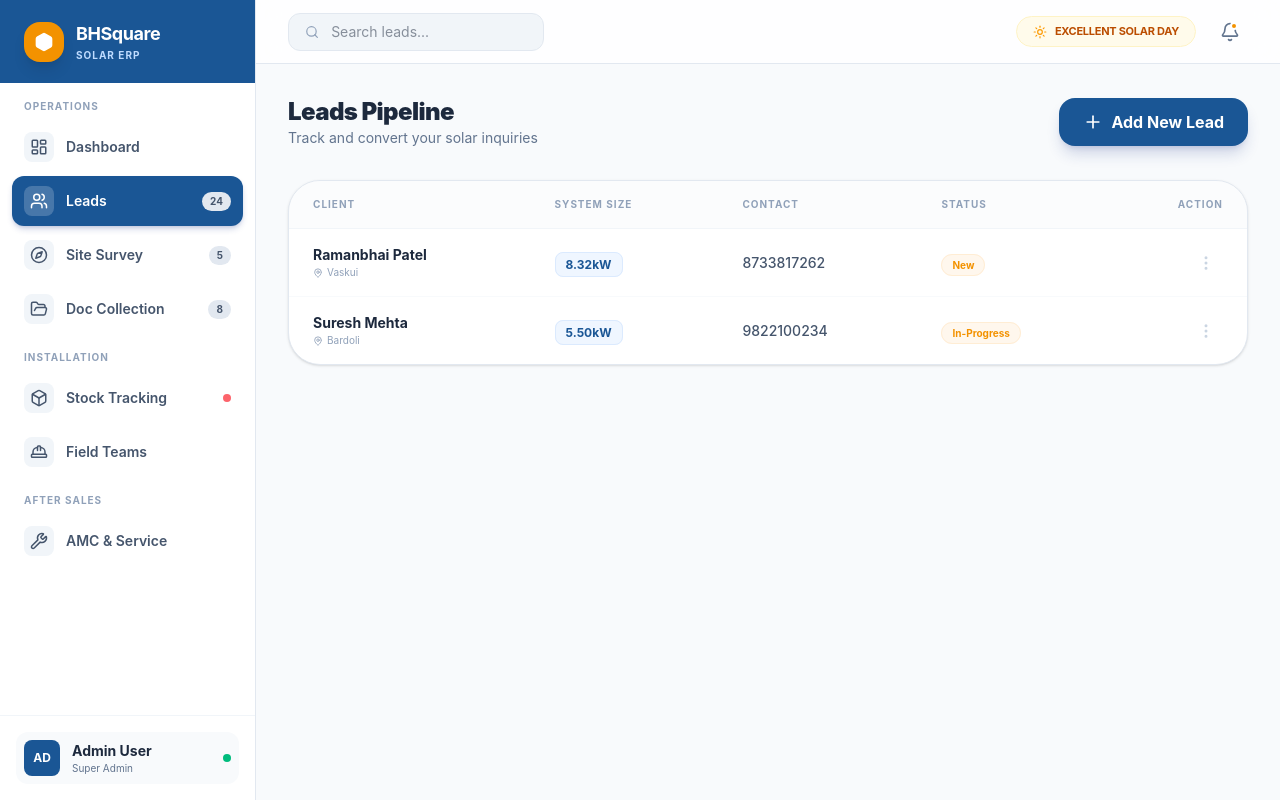
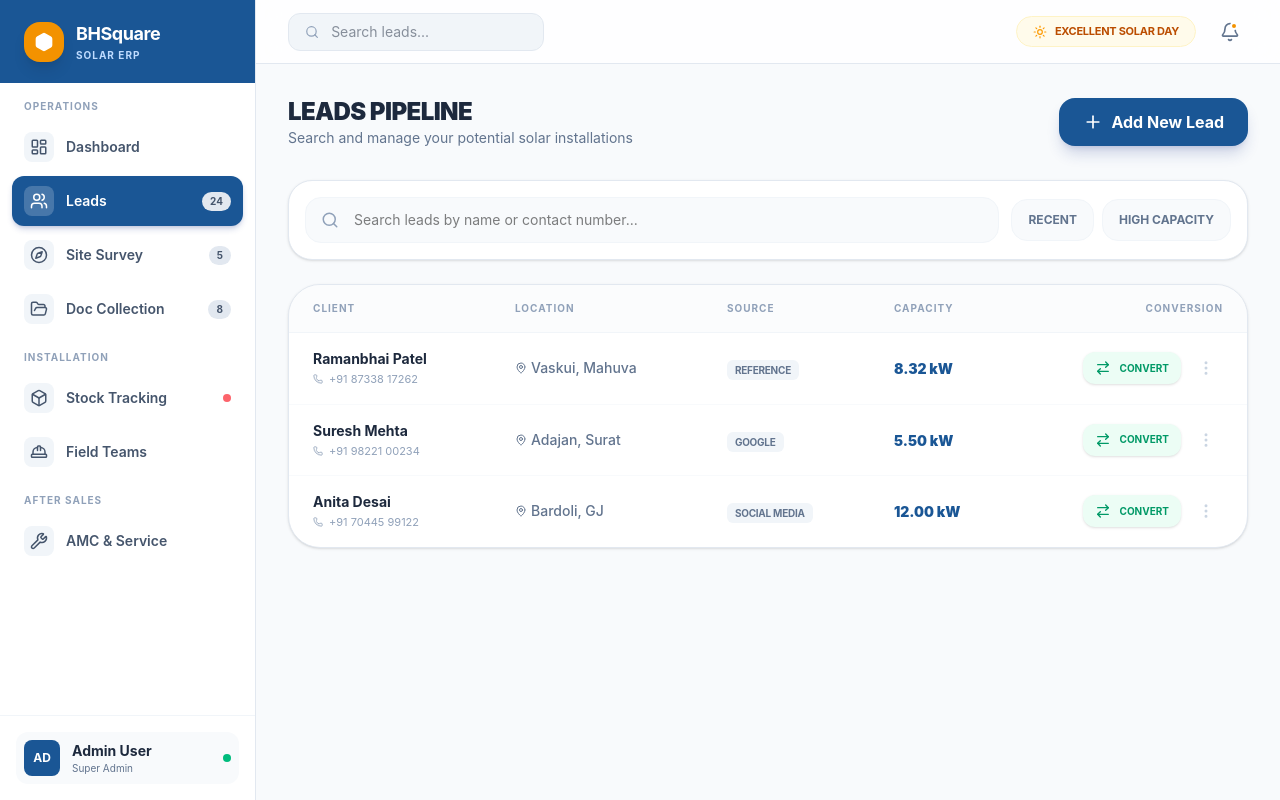
Before and after one commit to talha9847/BhSquareFrontend, a React (Vite) app: page /leads in a window 1280 px wide. Built offline with nearby package versions, Linux system fonts and the light colour scheme.

Commit message:
lead work

```diff
--- a/src/components/crm/Leads.jsx
+++ b/src/components/crm/Leads.jsx
@@ -1,155 +1,166 @@
+
 import React, { useState } from "react";
 import {
-  Users,
-  Plus,
-  Search,
-  Filter,
-  MoreVertical,
-  Phone,
-  MapPin,
-  X,
-  Calculator,
-  Bolt,
-  LayoutDashboard,
-  Compass,
-  FolderOpen,
-  Box,
-  HardHat,
-  Wrench,
-  Bell,
-  Menu,
-  Sun,
+  Users, Plus, MapPin, X, Calculator, MoreVertical,
+  Phone, Search, UserCheck, ArrowRightLeft, CheckCircle2
 } from "lucide-react";
 import Navbar from "./Navbar";
 import Sidebar from "./Sidebar";
 
-// --- SHARED COMPONENTS (Sidebar & Navbar) ---
-
-// --- MAIN LEADS PAGE ---
-
 const Leads = () => {
   const [sidebarOpen, setSidebarOpen] = useState(false);
   const [isModalOpen, setIsModalOpen] = useState(false);
+  const [searchQuery, setSearchQuery] = useState("");
 
-  // Capacity logic state
+  // Modal for Conversion
+  const [conversionModal, setConversionModal] = useState({ open: false, lead: null });
+
+  // Capacity logic
   const [plateWattage, setPlateWattage] = useState(550);
   const [quantity, setQuantity] = useState(10);
   const systemCapacity = (plateWattage * quantity) / 1000;
 
-  const dummyLeads = [
-    {
-      id: 1,
-      name: "Ramanbhai Patel",
-      contact: "8733817262",
-      location: "Vaskui",
-      capacity: "8.32kW",
-      source: "Reference",
-      status: "New",
-    },
-    {
-      id: 2,
-      name: "Suresh Mehta",
-      contact: "9822100234",
-      location: "Bardoli",
-      capacity: "5.50kW",
-      source: "Google",
-      status: "In-Progress",
-    },
-  ];
+  const [leads, setLeads] = useState([
+    { id: 1, name: "Ramanbhai Patel", number: "+91 87338 17262", address: "Vaskui, Mahuva", source: "Reference", capacity: "8.32 kW" },
+    { id: 2, name: "Suresh Mehta", number: "+91 98221 00234", address: "Adajan, Surat", source: "Google", capacity: "5.50 kW" },
+    { id: 3, name: "Anita Desai", number: "+91 70445 99122", address: "Bardoli, GJ", source: "Social Media", capacity: "12.00 kW" },
+  ]);
+
+  // Filter Logic
+  const filteredLeads = leads.filter(lead =>
+    lead.name.toLowerCase().includes(searchQuery.toLowerCase()) ||
+    lead.number.includes(searchQuery)
+  );
+
+  const handleConvert = (lead) => {
+    setConversionModal({ open: true, lead });
+  };
+
+  const confirmConversion = () => {
+    // Logic: Remove from leads, perhaps move to a "Customers" state/API call
+    setLeads(leads.filter(l => l.id !== conversionModal.lead.id));
+    setConversionModal({ open: false, lead: null });
+    alert("Lead converted to Customer successfully!");
+  };
 
   return (
     <div className="min-h-screen bg-slate-50 flex">
-      <Sidebar
-        isOpen={sidebarOpen}
-        toggleSidebar={() => setSidebarOpen(!sidebarOpen)}
-        activePage="Leads"
-      />
+      <Sidebar isOpen={sidebarOpen} toggleSidebar={() => setSidebarOpen(!sidebarOpen)} activePage="Leads" />
 
-      <div className="flex-1 lg:ml-64 flex flex-col">
+      <div className="flex-1 lg:ml-64 flex flex-col min-w-0">
         <Navbar toggleSidebar={() => setSidebarOpen(!sidebarOpen)} />
 
         <main className="p-4 lg:p-8">
-          {/* Page Header */}
           <div className="flex flex-col md:flex-row md:items-center justify-between gap-4 mb-8">
             <div>
-              <h1 className="text-2xl font-black text-slate-800 tracking-tight font-syne">
-                Leads Pipeline
-              </h1>
-              <p className="text-sm text-slate-500">
-                Track and convert your solar inquiries
-              </p>
+              <h1 className="text-2xl font-black text-slate-800 tracking-tight font-syne uppercase">Leads Pipeline</h1>
+              <p className="text-sm text-slate-500">Search and manage your potential solar installations</p>
             </div>
-            <button
-              onClick={() => setIsModalOpen(true)}
-              className="flex items-center justify-center gap-2 bg-[#1a5695] text-white px-6 py-3 rounded-2xl font-bold shadow-lg shadow-blue-900/20 hover:scale-[1.02] transition-all"
-            >
+            <button onClick={() => setIsModalOpen(true)} className="flex items-center justify-center gap-2 bg-[#1a5695] text-white px-6 py-3 rounded-2xl font-bold shadow-lg shadow-blue-900/20 hover:bg-[#15467a] transition-all active:scale-95">
               <Plus size={20} /> Add New Lead
             </button>
           </div>
 
-          {/* Table Container */}
+          {/* Search Bar UI */}
+          <div className="bg-white p-4 rounded-3xl border border-slate-200 mb-6 flex items-center gap-3 shadow-sm">
+            <div className="flex-1 relative">
+              <Search className="absolute left-4 top-1/2 -translate-y-1/2 text-slate-400" size={18} />
+              <input
+                type="text"
+                placeholder="Search leads by name or contact number..."
+                className="w-full pl-12 pr-4 py-3 bg-slate-50 border border-slate-100 rounded-2xl focus:bg-white focus:border-[#1a5695] outline-none transition-all text-sm"
+                value={searchQuery}
+                onChange={(e) => setSearchQuery(e.target.value)}
+              />
+            </div>
+            <div className="hidden md:flex gap-2">
+                <button className="px-4 py-3 bg-slate-50 text-slate-500 rounded-2xl font-bold text-xs border border-slate-100 hover:bg-slate-100 transition-colors uppercase">Recent</button>
+                <button className="px-4 py-3 bg-slate-50 text-slate-500 rounded-2xl font-bold text-xs border border-slate-100 hover:bg-slate-100 transition-colors uppercase">High Capacity</button>
+            </div>
+          </div>
+
           <div className="bg-white rounded-[32px] border border-slate-200 overflow-hidden shadow-sm">
+            <div className="overflow-x-auto">
               <table className="w-full text-left">
-              <thead className="bg-slate-50/50 border-b border-slate-100">
+                <thead className="bg-slate-50/50">
                   <tr>
-                  <th className="px-6 py-4 text-[10px] font-bold text-slate-400 uppercase tracking-widest">
-                    Client
-                  </th>
-                  <th className="px-6 py-4 text-[10px] font-bold text-slate-400 uppercase tracking-widest">
-                    System Size
-                  </th>
-                  <th className="px-6 py-4 text-[10px] font-bold text-slate-400 uppercase tracking-widest">
-                    Contact
-                  </th>
-                  <th className="px-6 py-4 text-[10px] font-bold text-slate-400 uppercase tracking-widest">
-                    Status
-                  </th>
-                  <th className="px-6 py-4 text-[10px] font-bold text-slate-400 uppercase tracking-widest text-right">
-                    Action
-                  </th>
+                    <th className="px-6 py-4 text-[10px] font-bold text-slate-400 uppercase tracking-widest border-b border-slate-100">Client</th>
+                    <th className="px-6 py-4 text-[10px] font-bold text-slate-400 uppercase tracking-widest border-b border-slate-100">Location</th>
+                    <th className="px-6 py-4 text-[10px] font-bold text-slate-400 uppercase tracking-widest border-b border-slate-100">Source</th>
+                    <th className="px-6 py-4 text-[10px] font-bold text-slate-400 uppercase tracking-widest border-b border-slate-100">Capacity</th>
+                    <th className="px-6 py-4 text-[10px] font-bold text-slate-400 uppercase tracking-widest border-b border-slate-100 text-right">Conversion</th>
                   </tr>
                 </thead>
                 <tbody className="divide-y divide-slate-50">
-                {dummyLeads.map((lead) => (
-                  <tr
-                    key={lead.id}
-                    className="hover:bg-slate-50/80 transition-colors"
+                  {filteredLeads.map((lead) => (
+                    <tr key={lead.id} className="hover:bg-slate-50/80 transition-colors group">
+                      <td className="px-6 py-4">
+                        <p className="font-bold text-slate-800 text-sm">{lead.name}</p>
+                        <div className="flex items-center gap-1.5 text-slate-400 text-[11px] mt-0.5"><Phone size={10} /> {lead.number}</div>
+                      </td>
+                      <td className="px-6 py-4 text-sm text-slate-500 font-medium">
+                        <span className="flex items-center gap-1"><MapPin size={12} /> {lead.address}</span>
+                      </td>
+                      <td className="px-6 py-4"><span className="text-[10px] font-bold text-slate-500 bg-slate-100 px-2 py-1 rounded-md uppercase tracking-tight">{lead.source}</span></td>
+                      <td className="px-6 py-4"><span className="text-sm font-black text-[#1a5695]">{lead.capacity}</span></td>
+                      <td className="px-6 py-4 text-right">
+                        <div className="flex items-center justify-end gap-2">
+                           {/* CONVERSION BUTTON */}
+                            <button
+                                onClick={() => handleConvert(lead)}
+                                className="p-2 text-emerald-600 bg-emerald-50 rounded-xl hover:bg-emerald-600 hover:text-white transition-all shadow-sm flex items-center gap-2 px-3"
+                                title="Convert to Customer"
                             >
-                    <td className="px-6 py-4">
-                      <p className="font-bold text-slate-800 text-sm">
-                        {lead.name}
-                      </p>
-                      <span className="text-[10px] text-slate-400 flex items-center gap-1">
-                        <MapPin size={10} /> {lead.location}
-                      </span>
-                    </td>
-                    <td className="px-6 py-4">
-                      <span className="text-xs font-bold text-[#1a5695] bg-blue-50 px-2.5 py-1 rounded-lg border border-blue-100">
-                        {lead.capacity}
-                      </span>
-                    </td>
-                    <td className="px-6 py-4 text-sm text-slate-600 font-medium">
-                      {lead.contact}
-                    </td>
-                    <td className="px-6 py-4">
-                      <span className="text-[10px] font-bold px-2.5 py-1 rounded-full bg-orange-50 text-[#f39200] border border-orange-100">
-                        {lead.status}
-                      </span>
-                    </td>
-                    <td className="px-6 py-4 text-right">
-                      <button className="p-2 text-slate-300 hover:text-slate-600 transition-colors">
-                        <MoreVertical size={18} />
+                                <ArrowRightLeft size={16} />
+                                <span className="text-[10px] font-bold uppercase">Convert</span>
                             </button>
+                            <button className="p-2 text-slate-300 hover:text-slate-600 transition-colors"><MoreVertical size={18} /></button>
+                        </div>
                       </td>
                     </tr>
                   ))}
                 </tbody>
               </table>
             </div>
+          </div>
         </main>
       </div>
 
-      {/* --- ADD LEAD MODAL --- */}
+      {/* --- CONVERT TO CUSTOMER MODAL --- */}
+      {conversionModal.open && (
+        <div className="fixed inset-0 z-[80] flex items-center justify-center p-4 bg-slate-900/60 backdrop-blur-sm">
+          <div className="bg-white w-full max-w-md rounded-[40px] shadow-2xl overflow-hidden p-8 text-center animate-in zoom-in duration-300">
+            <div className="w-20 h-20 bg-emerald-100 text-emerald-600 rounded-full flex items-center justify-center mx-auto mb-6">
+                <UserCheck size={40} />
+            </div>
+            <h2 className="text-2xl font-black text-slate-800 font-syne mb-2">Lead Ready for Solar?</h2>
+            <p className="text-slate-500 text-sm mb-8 leading-relaxed">
+                You are about to convert <span className="font-bold text-slate-800 font-syne uppercase tracking-tight">{conversionModal.lead?.name}</span> into a permanent customer. This will move them to the Document Collection stage.
+            </p>
+
+            <div className="bg-slate-50 rounded-3xl p-4 mb-8 border border-slate-100 flex justify-between items-center px-6">
+                <div className="text-left">
+                    <p className="text-[10px] font-bold text-slate-400 uppercase tracking-widest">Planned Capacity</p>
+                    <p className="text-lg font-black text-[#1a5695]">{conversionModal.lead?.capacity}</p>
+                </div>
+                <CheckCircle2 size={32} className="text-[#f39200]" />
+            </div>
+
+            <div className="flex flex-col gap-3">
+                <button onClick={confirmConversion} className="w-full py-4 bg-emerald-600 text-white rounded-2xl font-bold shadow-lg shadow-emerald-200 hover:bg-emerald-700 transition-all">
+                    Yes, Move to Customers
+                </button>
+                <button onClick={() => setConversionModal({ open: false, lead: null })} className="w-full py-4 text-slate-400 font-bold hover:text-slate-600">
+                    Wait, Not Yet
+                </button>
+            </div>
+          </div>
+        </div>
+      )}
+
+      {/* --- ADD LEAD MODAL (same logic as before) --- */}
+      {/* ... */}
+
         {isModalOpen && (
         <div className="fixed inset-0 z-[60] flex items-center justify-center p-4 bg-slate-900/60 backdrop-blur-sm">
           <div className="bg-white w-full max-w-2xl rounded-[32px] shadow-2xl overflow-hidden animate-in fade-in zoom-in duration-200">
```
Lines whose indentation alone changed are shown as unchanged.
